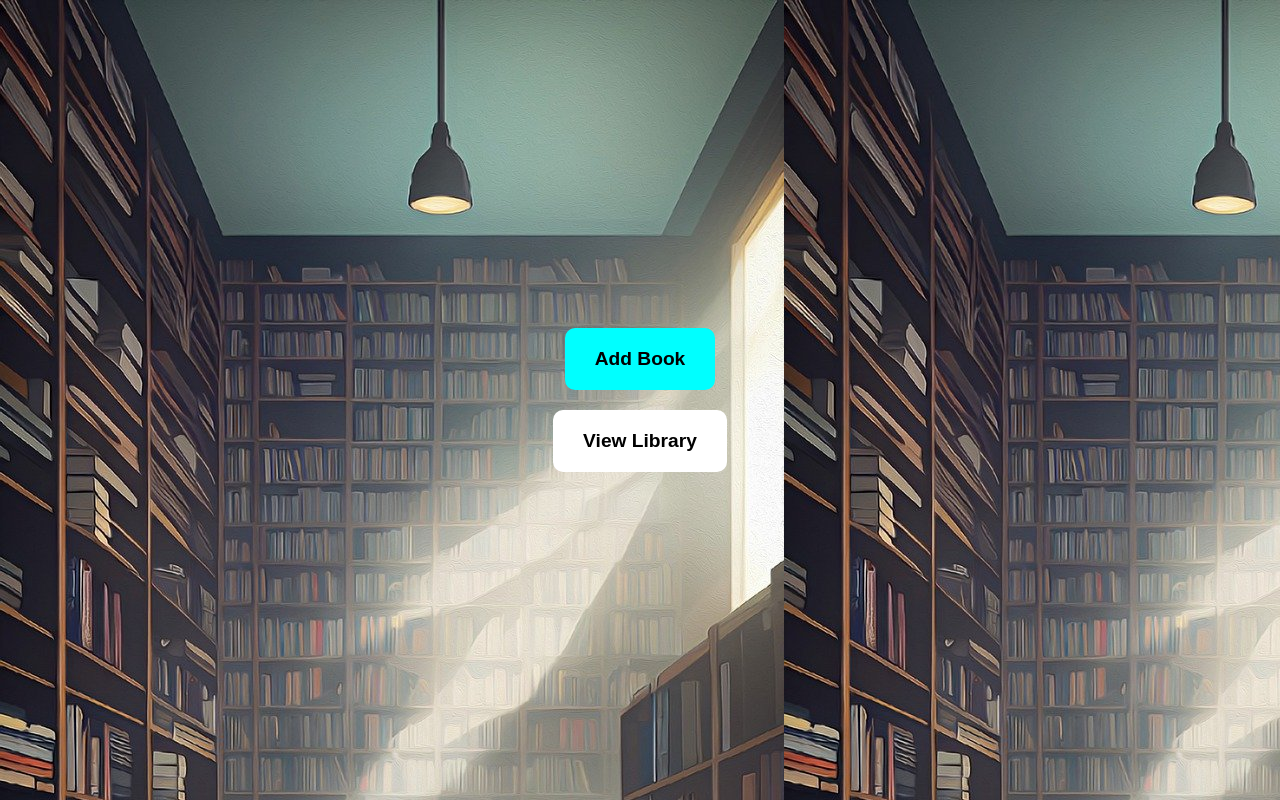
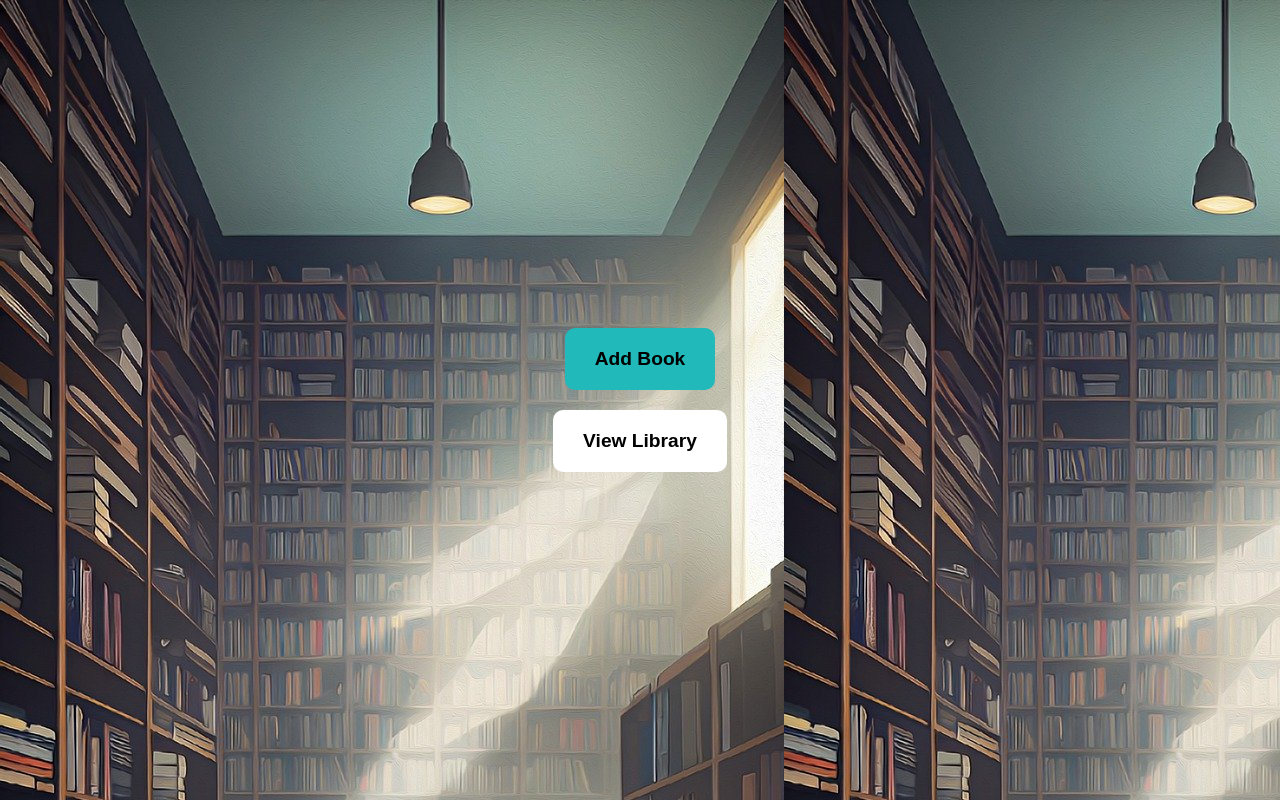
Before and after one commit to highgateshay313/Book_App, a plain HTML site: page index.html in a window 1280 px wide. Drawn offline with Linux system fonts and the light colour scheme.

Commit message:
Edit getCard function

```diff
--- a/shay.js
+++ b/shay.js
@@ -48,6 +48,7 @@ function getCard() {
    cardTitle.appendChild(pagePara)
    pagePara.textContent = pageNum.value
    title.style.fontWeight = "bold"
+   show.style.display = "none"
 
 
 }
@@ -57,6 +58,7 @@ function getForm() {
     inputValues.style.display = "none"
     books.style.display = "none"
     library.style.display = "none"
+
 }
 
 // function getValues() {
--- a/styles.css
+++ b/styles.css
@@ -93,7 +93,7 @@ p {
     padding: 20px 30px;
     font-size: 1.2rem;
     font-weight: 900;
-    background-color: aqua;
+    background-color: rgb(33, 185, 185);
     border: none;
     border-radius: 10px;
     margin: 10px 0;
```
